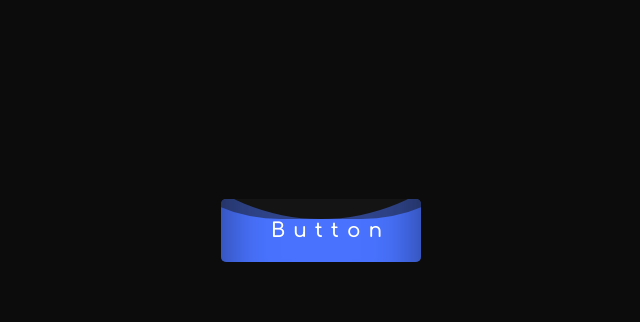
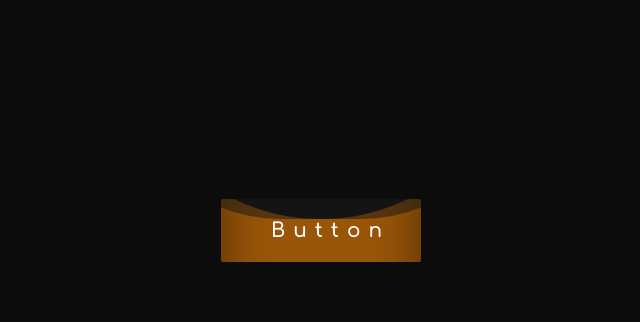
Before and after one commit to CodeFreakk/button-animation, a plain HTML site: page button_animation/index.htm in a window 1280 px wide. Shown: the part 170-492 px from the top of the page, without its empty margins (319-959 px from the left). Drawn offline with Linux system fonts and the light colour scheme.

Commit message:
Add files via upload

```diff
--- a/button_animation/style.css
+++ b/button_animation/style.css
@@ -22,7 +22,7 @@ a{
     text-decoration: none;
     width: 200px;
     overflow: hidden;
-      border-radius: 5px;
+      border-radius: 2px;
 }
 a span{
 position: relative;
@@ -37,7 +37,7 @@ a .liquid{
     top: -80px;
     width: 200px;
     height: 200px;
-    background: #4973ff;
+    background: #995609;
     box-shadow: inset 0 0 50px rgba(0, 0, 0,.5);
     transition: 0.6s ;
 
```
